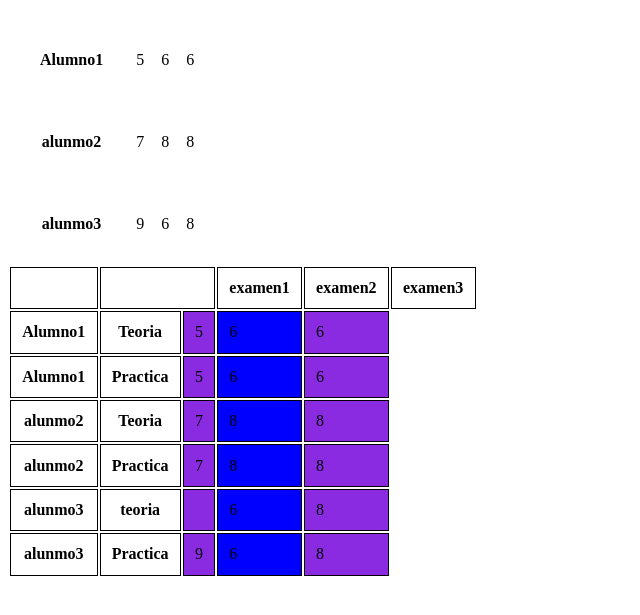
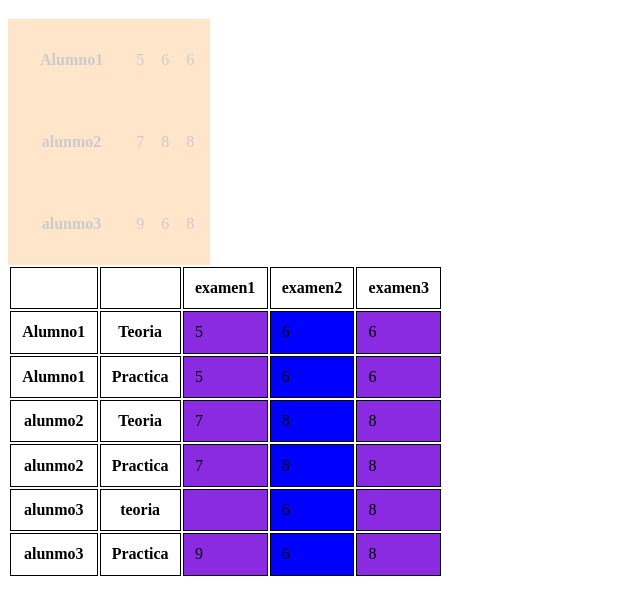
Before and after one commit to Nuriagcmt/curso-Front-tajamar-2018, a plain HTML site: page 06 tablas/tablas.html in a window 1280 px wide. Shown: the part 61-676 px from the top of the page, without its empty margins (0-640 px from the left). Drawn offline with Linux system fonts and the light colour scheme.

Commit message:
tablas 8 de marzo

```diff
--- a/06 tablas/tablas.html
+++ b/06 tablas/tablas.html
@@ -4,14 +4,14 @@
     <meta charset="UTF-8">
     <meta name="viewport" content="width=device-width, initial-scale=1.0">
     <meta http-equiv="X-UA-Compatible" content="ie=edge">
-    <title>Tablast</title>
+    <title>Tablas</title>
     <style>
         table.t1{
             empty-cells: hide;
             border-collapse: collapse;
         }
         table.t1:hover{
-            border-collapse: separate; /* Esto se utiliza para separar omover las celdas cuando pasas */
+            border-collapse: separate; /* Esto se utiliza para separar o mover las celdas cuando pasas */
             border-spacing: 4rem;
 
         }
@@ -36,13 +36,25 @@
     table.t2 td:nth-last-of-type(even){
         background-color: blue;
     }
+    table.t2 [colspan="2"] {
+        color: cornflowerblue;
+
+    }
+    .caja2 {
+               top: 80px;
+               left: 80px;
+               background-color:rgb(255, 136, 0);
+               opacity: .2;
+           }
+
+
     </style>
 </head>
 <body>
     <h1>Tablas en html</h1>
 
 
-    <table class="t1">
+    <table class="t1 caja2">
             <tr>
                     <th>Alumno1</th>
 
@@ -75,7 +87,7 @@
     </table>
     <table class="t2"><tr>
             <th></th>
-            <th colspan="2"></th>
+            <th colspan=""></th>
             <th scope="col">examen1</th>
             <th scope="col">examen2</th>
             <th scope="col">examen3</th>
@@ -83,7 +95,7 @@
         </tr>
         <tr>
 
-            <th scope="row">Alumno1</th>
+            <th colspan="">Alumno1</th>
             <th scope="col">Teoria</th>
             <td>5</td>
             <td>6</td>
```
